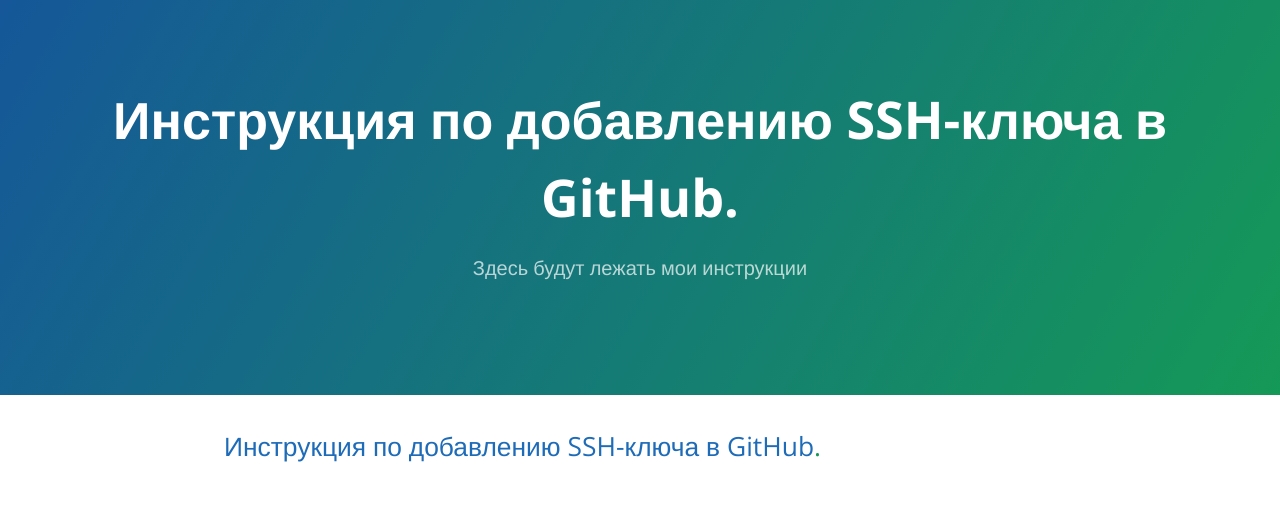
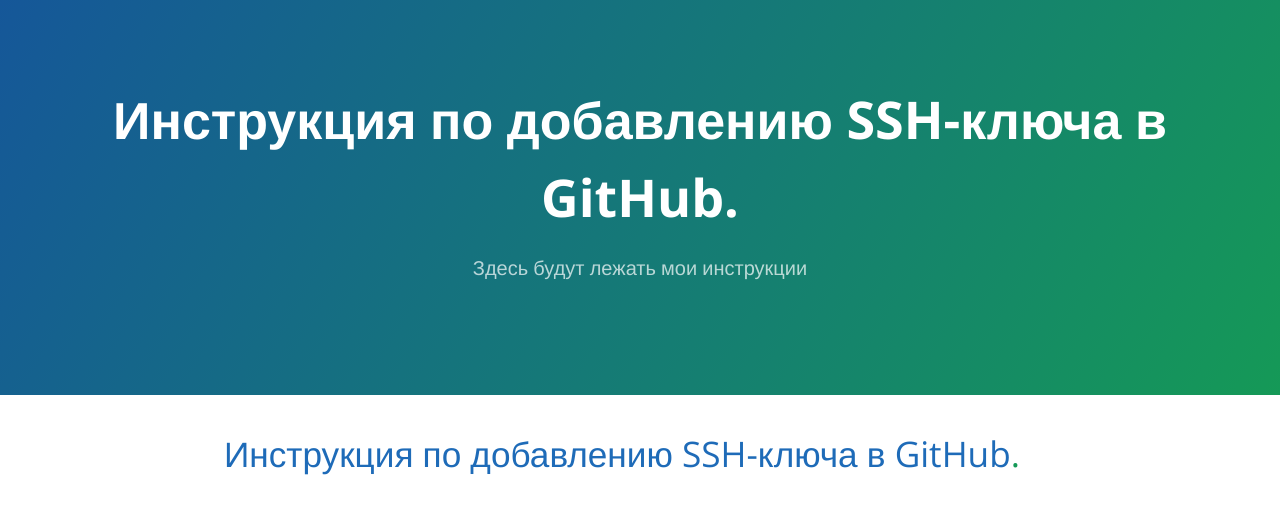
Before and after one commit to MyWhiteShadow/MyWhiteShadow.github.io, a Jekyll site: the page built from index.md, in a window 1280 px wide. Shown: the top 514 px of the page. Built offline with Jekyll 4.4.1, drawn with Linux system fonts in a browser that asks for light colours; our own code applies the rules of GitHub Pages for plain Markdown files.

Commit message:
исправлено оформление

```diff
--- a/_layouts/post.html
+++ b/_layouts/post.html
@@ -8,7 +8,3 @@ layout: default
 <p class="view">by {{ page.author | default: site.author }}</p>
 
 {{content}}
-
-{% if page.tags %}
-  <small>tags: <em>{{ page.tags | join: "</em> - <em>" }}</em></small>
-{% endif %}
--- a/index.md
+++ b/index.md
@@ -2,4 +2,4 @@
 layout: default
 ---
 
-## [Инструкция по добавлению SSH-ключа в GitHub](./GithubSSHIntegration.html).
+# [Инструкция по добавлению SSH-ключа в GitHub](./GithubSSHIntegration.html).
```
